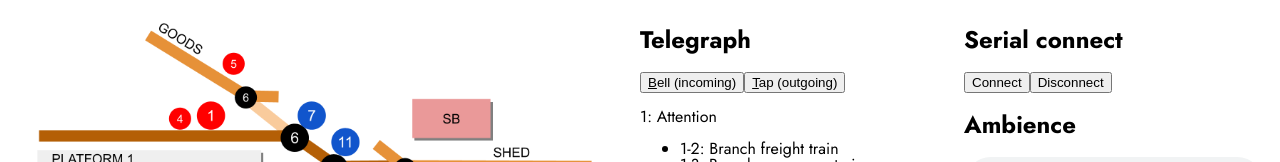
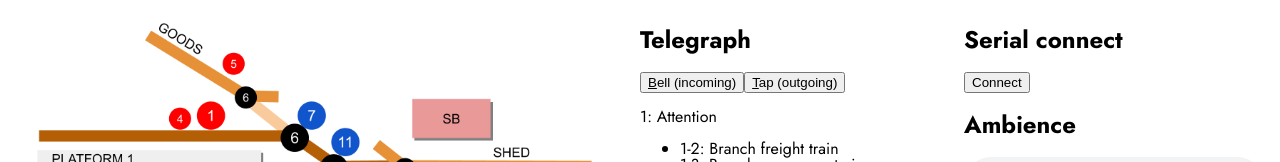
Before and after one commit to mafu-d/signal-box-simulator, a Vue app: page / in a window 1280 px wide. Shown: the top 162 px of the page. Built offline with nearby package versions, Linux system fonts and the light colour scheme.

Commit message:
Show connect and disconnect buttons depending on whether we're connected or not

```diff
--- a/src/App.vue
+++ b/src/App.vue
@@ -284,8 +284,8 @@ onMounted(async () => {
     </div>
     <div class="audio-controls">
       <h2>Serial connect</h2>
-      <button @click="connectToArduino">Connect</button>
-      <button @click="disconnectFromArduino">Disconnect</button>
+      <button v-if="port" @click="disconnectFromArduino">Disconnect</button>
+      <button v-else @click="connectToArduino">Connect</button>
       <h2>Ambience</h2>
       <audio
         src="https://sound-effects-media.bbcrewind.co.uk/mp3/0009032.mp3"
```
